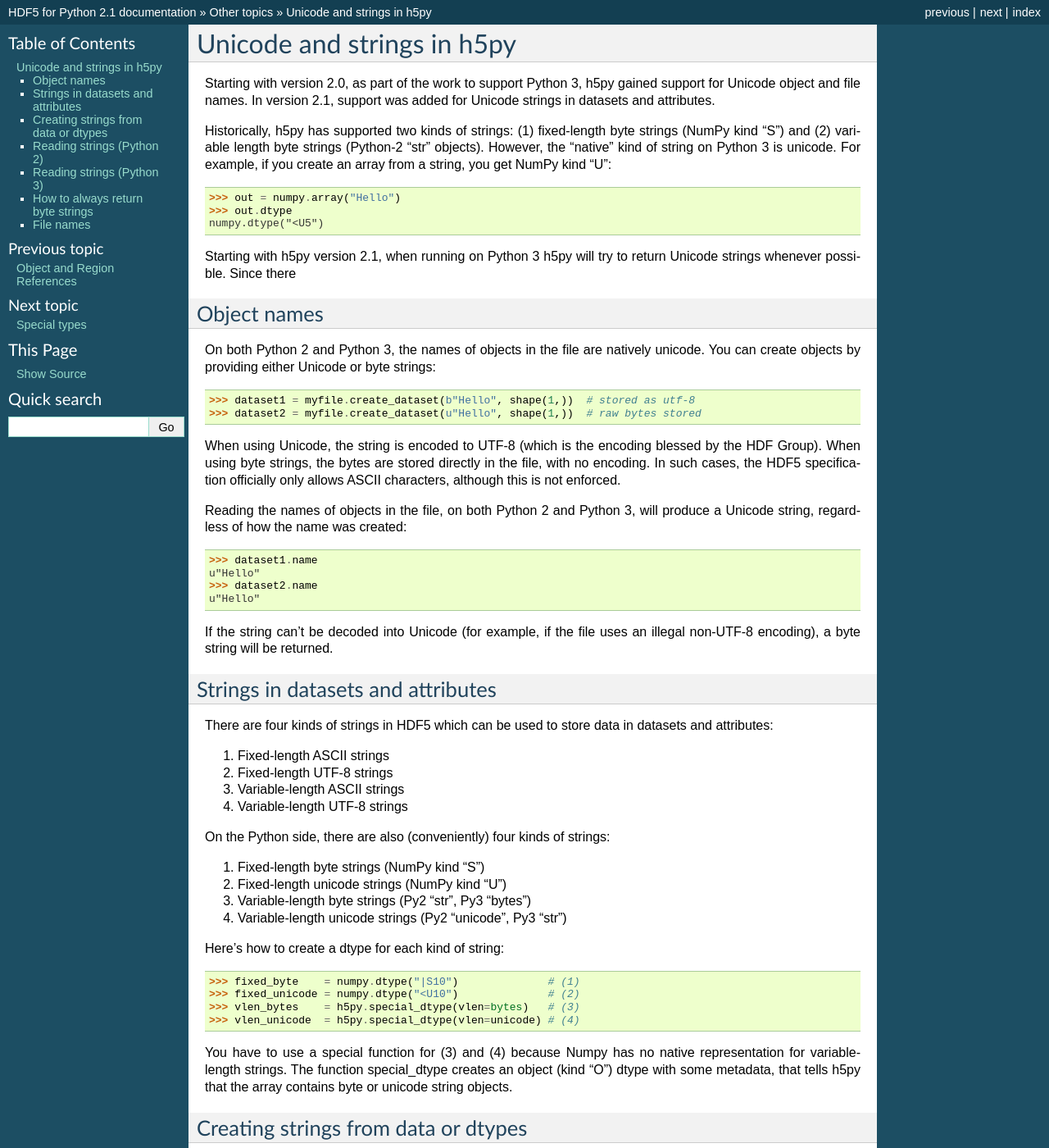
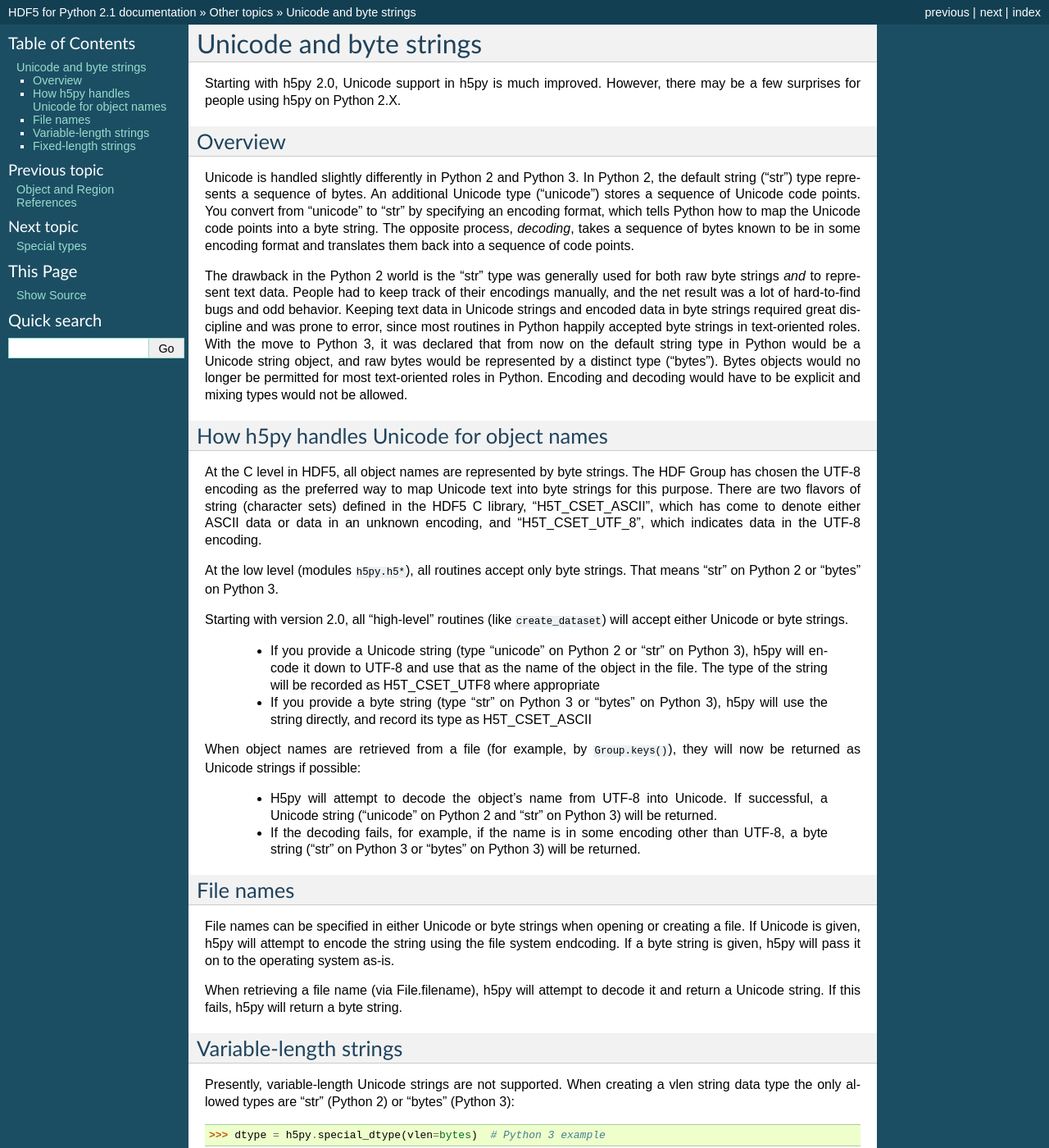
Before and after one commit to google-code-export/h5py, a Sphinx documentation site: the page built from docs/source/topics/unicode.rst, in a window 1280 px wide and 1400 px high. Shown: the whole window at 82% size. Built offline with Sphinx 7.4.7, drawn with Linux system fonts in a browser that asks for light colours; some of the changed text lies outside the part shown.

Commit message:
Revert Unicode work

```diff
--- a/docs/source/topics/unicode.rst
+++ b/docs/source/topics/unicode.rst
@@ -1,183 +1,65 @@
 
-Unicode and strings in h5py
-===========================
+Unicode and byte strings
+========================
 
-Starting with version 2.0, as part of the work to support Python 3, h5py
-gained support for Unicode object and file names.  In version 2.1, support
-was added for Unicode strings in datasets and attributes.
+Starting with h5py 2.0, Unicode support in h5py is much improved.  However,
+there may be a few surprises for people using h5py on Python 2.X.
 
-Historically, h5py has supported two kinds of strings: (1) fixed-length byte
-strings (NumPy kind "S") and (2) variable length byte strings (Python-2 "str"
-objects).  However, the "native" kind of string on Python 3 is unicode.
-For example, if you create an array from a string, you get NumPy kind "U":
+Overview
+--------
 
-    >>> out = numpy.array("Hello")
-    >>> out.dtype
-    numpy.dtype("<U5")
+Unicode is handled slightly differently in Python 2 and Python 3.  In Python
+2, the default string ("str") type represents a sequence of bytes.  An
+additional Unicode type ("unicode") stores a sequence of Unicode code points.
+You convert from "unicode" to "str" by specifying an encoding format, which
+tells Python how to map the Unicode code points into a byte string.  The
+opposite process, `decoding`, takes a sequence of bytes known to be in some
+encoding format and translates them back into a sequence of code points.
 
-Starting with h5py version 2.1, when running on Python 3 h5py will try to
-return Unicode strings whenever possible.  Since there
+The drawback in the Python 2 world is the "str" type was generally used for
+both raw byte strings `and` to represent text data.  People had to keep track
+of their encodings manually, and the net result was a lot of hard-to-find bugs
+and odd behavior.  Keeping text data in Unicode strings and encoded data in
+byte strings required great discipline and was prone to error, since most
+routines in Python happily accepted byte strings in text-oriented roles.
+With the move to Python 3, it was declared that from now on
+the default string type in Python would be a Unicode string object, and raw
+bytes would be represented by a distinct type ("bytes").  Bytes objects would
+no longer be permitted for most text-oriented roles in Python.  Encoding and
+decoding would have to be explicit and mixing types would not be allowed.
 
-Object names
-------------
-On both Python 2 and Python 3, the names of objects in the file are natively
-unicode.  You can create objects by providing either Unicode or byte strings:
+How h5py handles Unicode for object names
+-----------------------------------------
+At the C level in HDF5, all object names are represented by byte strings.  The
+HDF Group has chosen the UTF-8 encoding as the preferred way to map Unicode
+text into byte strings for this purpose.  There are two flavors of string
+(character sets) defined in the HDF5 C library, "H5T_CSET_ASCII", which has
+come to denote either ASCII data or data in an unknown encoding, and
+"H5T_CSET_UTF_8", which indicates data in the UTF-8 encoding.
 
-    >>> dataset1 = myfile.create_dataset(b"Hello", shape(1,))  # stored as utf-8
-    >>> dataset2 = myfile.create_dataset(u"Hello", shape(1,))  # raw bytes stored
+At the low level (modules ``h5py.h5*``), all routines accept only byte strings.
+That means "str" on Python 2 or "bytes" on Python 3.
 
-When using Unicode, the string is encoded to UTF-8 (which is the encoding
-blessed by the HDF Group).  When using byte strings, the bytes are stored
-directly in the file, with no encoding.  In such cases, the HDF5 specification
-officially only allows ASCII characters, although this is not enforced.
+Starting with version 2.0, all "high-level" routines (like ``create_dataset``)
+will accept either Unicode or byte strings.
 
-Reading the names of objects in the file, on both Python 2 and Python 3, will
-produce a Unicode string, regardless of how the name was created::
+    * If you provide a Unicode string   (type "unicode" on Python 2 or "str"
+      on Python 3), h5py will encode it down to UTF-8 and use that as the name
+      of the object in the file.  The type of the string will be recorded as
+      H5T_CSET_UTF8 where appropriate
+    * If you provide a byte string (type "str" on Python 3 or "bytes" on
+      Python 3), h5py will use the string directly, and record its type as
+      H5T_CSET_ASCII
 
-    >>> dataset1.name
-    u"Hello"
-    >>> dataset2.name
-    u"Hello"
+When object names are retrieved from a file (for example, by ``Group.keys()``),
+they will now be returned as Unicode strings if possible:
 
-If the string can't be decoded into Unicode (for example, if the file uses an
-illegal non-UTF-8 encoding), a byte string will be returned.
-
-Strings in datasets and attributes
-----------------------------------
-
-There are four kinds of strings in HDF5 which can be used to store data in
-datasets and attributes:
-
-1. Fixed-length ASCII strings
-2. Fixed-length UTF-8 strings
-3. Variable-length ASCII strings
-4. Variable-length UTF-8 strings
-
-On the Python side, there are also (conveniently) four kinds of strings:
-
-1. Fixed-length byte strings (NumPy kind "S")
-2. Fixed-length unicode strings (NumPy kind "U")
-3. Variable-length byte strings (Py2 "str", Py3 "bytes")
-4. Variable-length unicode strings (Py2 "unicode", Py3 "str")
-
-Here's how to create a dtype for each kind of string:
-
->>> fixed_byte    = numpy.dtype("|S10")              # (1)
->>> fixed_unicode = numpy.dtype("<U10")              # (2)
->>> vlen_bytes    = h5py.special_dtype(vlen=bytes)   # (3)
->>> vlen_unicode  = h5py.special_dtype(vlen=unicode) # (4)
-
-You have to use a special function for (3) and (4) because Numpy has no
-native representation for variable-length strings.  The function
-special_dtype creates an object (kind "O") dtype with some metadata, that
-tells h5py that the array contains byte or unicode string objects.
-
-Creating strings from data or dtypes
--------------------------------------
-
-Here's what you get when you ask h5py to create a dataset by providing either
-raw data or an explicit dtype.  These rules are the same for both Python 2 and
-Python 3.
-
-=========================== =========================== =====================================
-Input data                  Dtype                       HDF5 type
-=========================== =========================== =====================================
-numpy.array(b"Hellothere")  numpy.dtype("|S10")         Fixed-length ASCII string (length 10)
-numpy.array(u"Hellothere")  numpy.dtype("<U10")         Variable-length UTF-8 string
-b"Hellothere"               special_dtype(vlen=bytes)   Variable-length ASCII string
-u"Hellothere"               special_dtype(vlen=unicode) Variable-length UTF-8 string
-=========================== =========================== =====================================
-
-This example is written for Python 2, although the same mapping holds on
-Python 3.  Keep in minds that on Python 3, you'll have to replace `vlen=unicode`
-with `vlen=str`, since `str` is the name for unicode strings on Python 3.
-
-You might notice that creating a string from a fixed-length NumPy unicode
-string ("<U10" in this example) creates a variable-length string.  Why is this?
-There's an "impedance mismatch" between how Unicode is represented in Numpy
-and HDF5 (UTF-32 vs. UTF-8).  What it boils down to is that there's no safe
-way to store a fixed-length Unicode string that originates in NumPy, so we
-store it as a variable-length string.  Keep this behavior in mind, as you'll
-get unicode string objects (Python "unicode") back when you read the dataset!
-
-Reading strings (Python 2)
---------------------------
-
-On Python 2, strings will generally be returned as byte strings unless they
-are explicitly named in the file as unicode.  Here's the mapping:
-
-=============================   ============================================================
-HDF5 type                       Returned type
-=============================   ============================================================
-Fixed-length ASCII              NumPy fixed-length byte string (dtype "S")
-Fixed-length UTF-8              NumPy fixed-length unicode string (dtype "U") :ref:`[note!] <uwarning>`
-Variable-length ASCII           Python bytes object (dtype is special_dtype(vlen=bytes))
-Variable-length UTF-8           Python unicode object (dtype is special_dtype(vlen=unicode))
-=============================   ============================================================
-
-.. _uwarning:
-
-.. note::
-    Be careful when writing data to a dataset whose type is reported as NumPy
-    kind "U".  Since HDF5 uses a
-    byte-oriented approach to storing strings, the length of the string
-    (e.g. the "10" in dtype "<U10") actually refers to the `number of bytes`
-    available for storage, rather than the number of characters available.
-
-    If you're using non-ascii characters, they may not all fit in the space
-    available in the file.  H5py will do its best to warn you when this happens.
-
-    Generally speaking, the *only* safe way to store Unicode data in HDF5
-    is by using variable-length strings.
-
-Reading strings (Python 3)
---------------------------
-
-On Python 3, strings will generally be returned as unicode strings:
-
-=============================   ============================================================
-HDF5 type                       Returned type
-=============================   ============================================================
-Fixed-length ASCII              NumPy fixed-length unicode string (dtype "U") :ref:`[note!] <uwarning>`
-Fixed-length UTF-8              NumPy fixed-length unicode string (dtype "U") :ref:`[note!] <uwarning>`
-Variable-length ASCII           Python unicode object (dtype is special_dtype(vlen=unicode))
-Variable-length UTF-8           Python unicode object (dtype is special_dtype(vlen=unicode))
-=============================   ============================================================
-
-How to always return byte strings
----------------------------------
-
-Sometimes, strings are used to hold data that isn't ASCII or UTF-8 text.  Or,
-perhaps you would like to avoid the overhead of using multiple bytes per
-character to store data that you know is going to be in the ASCII range.
-
-You can make h5py return byte strings regardless of the platform (Py2 or Py3)
-or character set by using the ``byte_strings`` context manager on the global
-h5py configuration object.  Suppose we have a dataset with fixed-length strings
-of length 10.  On Python 3, for convenience h5py will report the type of the
-dataset as a fixed-with Unicode type (*warning:* :ref:`see note above<uwarning>`):
-
-    >>> print(mydataset.dtype)
-    numpy.dtype("<U10")
-
-By enabling ``byte_strings``, we can always access the raw data as byte strings:
-
-    >>> config = h5py.get_config()
-    >>> with config.byte_strings:
-    ...     print mydataset.dtype
-    numpy.dtype("|S10")
-
-The translation table (on both Py2 and Py3) when reading with ``byte_strings``
-enabled is just what you'd expect:
-
-=============================   ============================================================
-HDF5 type                       Returned type
-=============================   ============================================================
-Fixed-length ASCII              NumPy fixed-length byte string (dtype "S")
-Fixed-length UTF-8              NumPy fixed-length byte string (dtype "S")
-Variable-length ASCII           Python bytes object (dtype is special_dtype(vlen=bytes))
-Variable-length UTF-8           Python bytes object (dtype is special_dtype(vlen=bytes))
-=============================   ============================================================
+    * H5py will attempt to decode the object's name from UTF-8 into Unicode.
+      If successful, a Unicode string ("unicode" on Python 2 and "str" on
+      Python 3) will be returned.
+    * If the decoding fails, for example, if the name is in some encoding
+      other than UTF-8, a byte string ("str" on Python 3 or "bytes" on Python
+      3) will be returned.
 
 File names
 ----------
@@ -189,3 +71,19 @@
 
 When retrieving a file name (via File.filename), h5py will attempt to decode it
 and return a Unicode string.  If this fails, h5py will return a byte string.
+
+Variable-length strings
+-----------------------
+
+Presently, variable-length Unicode strings are not supported.  When creating
+a vlen string data type the only allowed types are "str" (Python 2) or "bytes"
+(Python 3)::
+
+    >>> dtype = h5py.special_dtype(vlen=bytes)  # Python 3 example
+
+Fixed-length strings
+--------------------
+
+The NumPy "fixed-length" Unicode type (typecode "U") is not supported.  HDF5
+does not define a fixed-width "wide character" type, only the variable-width
+UTF-8 encoding.
```
Also changed, not shown: 3 other files.
